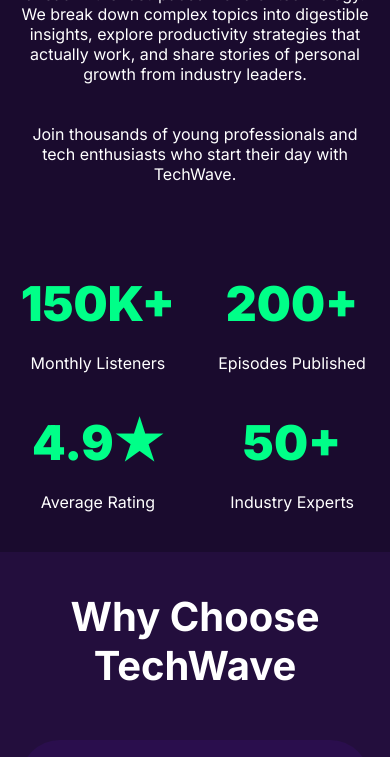
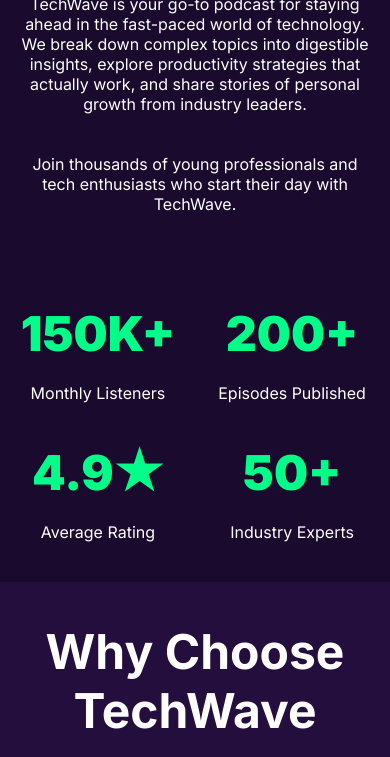
Before and after one commit to Sanyul-islam/assignment-2, a plain HTML site: page index.html in a window 390 px wide. Shown: the part 731-1488 px from the top of the page. Drawn offline with Linux system fonts and the light colour scheme.

Commit message:
fixed some issue

```diff
--- a/styles.css
+++ b/styles.css
@@ -353,9 +353,9 @@
         max-width: 576px;
         margin: 0px auto;
     }
-    .caption{
+    /* .caption{
         font-size: 2.5rem;
-    }
+    } */
     p{
         font-size: 1rem;
     }
```
